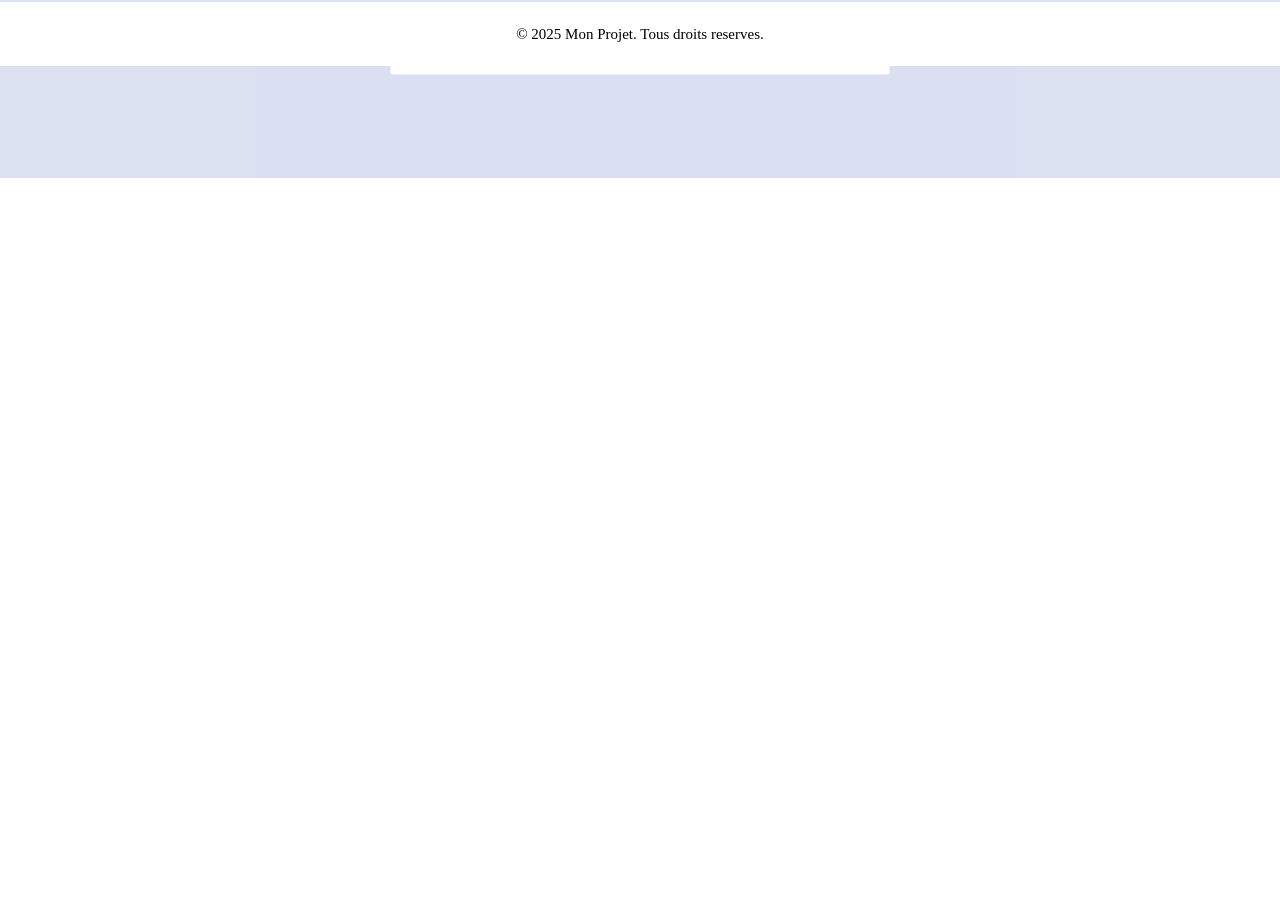
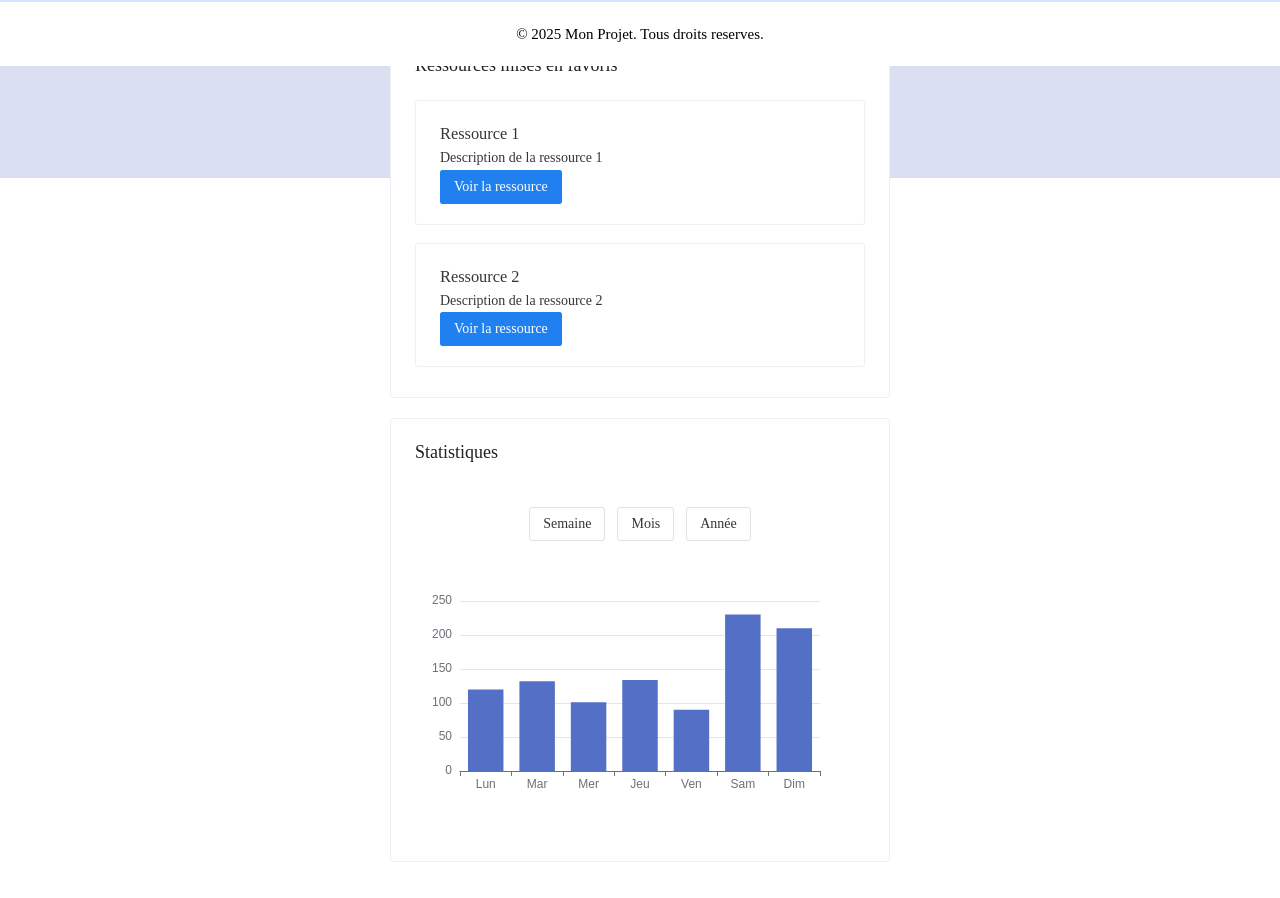
Before and after one commit to mat25/RE_SOURCES_RELATIONNELLES, a Vue app in the folder frontend/: page /profil in a window 1280 px wide. Shown: the part 734-1632 px from the top of the page. Before the commit the page ends 912 px from the top, so only its background shows below. Built offline with nearby package versions, Linux system fonts and the light colour scheme.

Commit message:
modification profil et BO

```diff
--- a/frontend/src/views/backOffice.vue
+++ b/frontend/src/views/backOffice.vue
@@ -12,15 +12,30 @@
                 :page-count="pageCountResources"
                 @update:page="handlePageChangeResources"
             />
+
             <n-form
                 v-if="showResourceForm"
                 :model="resourceForm"
+                label-placement="top"
                 @submit.prevent="submitResourceForm"
             >
+              <n-form-item label="Titre" path="title">
+                <n-input v-model:value="resourceForm.title" placeholder="Titre de la ressource" />
+              </n-form-item>
+              <n-form-item label="Description" path="description">
+                <n-input v-model:value="resourceForm.description" placeholder="Description" />
+              </n-form-item>
+              <n-form-item label="Lien Vidéo" path="videoLink">
+                <n-input v-model:value="resourceForm.videoLink" placeholder="Lien vidéo (facultatif)" />
+              </n-form-item>
+              <n-button type="primary" native-type="submit">Enregistrer</n-button>
+              <n-button @click="cancelResourceForm" style="margin-left: 10px">Annuler</n-button>
             </n-form>
-              <n-button @click="showAddResourceForm">Ajouter une Ressource</n-button>
+
+            <n-button @click="showAddResourceForm" style="margin-top: 20px">Ajouter une Ressource</n-button>
           </n-tab-pane>
 
+          <!-- Onglet Catégories -->
           <n-tab-pane name="categories" tab="Catégories">
             <n-table :columns="categoryColumns" :data="categoryData" />
             <n-form
@@ -32,6 +47,7 @@
             <n-button @click="showAddCategoryForm">Ajouter une Catégorie</n-button>
           </n-tab-pane>
 
+          <!-- Onglet Utilisateurs -->
           <n-tab-pane name="users" tab="Utilisateurs">
             <n-table :columns="userColumns" :data="userData" />
             <n-form v-if="showUserForm" :model="userForm" @submit.prevent="submitUserForm">
@@ -44,7 +60,7 @@
             </n-form>
             <n-button @click="showAddUserForm">Ajouter un Utilisateur</n-button>
             <n-button @click="showAddAdminForm">Ajouter un Admin</n-button>
-              <n-button @click="showAddHelperForm">Ajouter un moderateurs</n-button>
+            <n-button @click="showAddHelperForm">Ajouter un modérateur</n-button>
             <n-button @click="showAddSuperAdminForm">Ajouter un super Admin</n-button>
           </n-tab-pane>
         </n-tabs>
@@ -65,16 +81,11 @@
   NForm,
   NFormItem,
   NInput,
-    NSelect,
-    NRadioGroup,
-    NRadio,
-    NDatePicker,
-    NTag,
   NSpace,
-    NIcon,
   NPopconfirm,
-    NPagination,
+  NPagination
 } from 'naive-ui';
+import { h } from 'vue';
 
 export default {
   components: {
@@ -88,21 +99,52 @@
     NForm,
     NFormItem,
     NInput,
-      NSelect,
-      NRadioGroup,
-      NRadio,
-      NDatePicker,
-      NTag,
     NSpace,
-      NIcon,
     NPopconfirm,
-      NPagination,
+    NPagination
   },
   data() {
     return {
-        resourceColumns: [],
-        resourceData: [],
-        categoryOptions: [],
+      resourceColumns: [
+        { title: 'Titre', key: 'title' },
+        { title: 'Description', key: 'description' },
+        {
+          title: 'Lien Vidéo',
+          key: 'videoLink',
+          render(row) {
+            return row.videoLink
+                ? h('a', { href: row.videoLink, target: '_blank' }, 'Voir la vidéo')
+                : 'Aucun lien';
+          }
+        },
+        {
+          title: 'Actions',
+          key: 'actions',
+          render: (row) => {
+            return h(NSpace, {}, {
+              default: () => [
+                h(NButton, { size: 'small', onClick: () => this.editResource(row) }, 'Modifier'),
+                h(NPopconfirm, {
+                  onPositiveClick: () => this.deleteResource(row.id),
+                  positiveText: 'Oui',
+                  negativeText: 'Non'
+                }, {
+                  trigger: () => h(NButton, { size: 'small', type: 'error' }, 'Supprimer'),
+                  default: () => 'Supprimer cette ressource ?'
+                })
+              ]
+            });
+          }
+        }
+      ],
+      resourceData: [
+        {
+          id: 1,
+          title: 'Introduction à Vue.js',
+          description: 'Une ressource pour apprendre les bases de Vue 3.',
+          videoLink: 'https://www.youtube.com/watch?v=ZqgiuPt5QZo'
+        }
+      ],
       showResourceForm: false,
       resourceForm: {},
       currentPageResources: 1,
@@ -115,41 +157,60 @@
 
       userColumns: [],
       userData: [],
-        roleOptions: [],
       showUserForm: false,
       userForm: {},
       showAdminForm: false,
-        adminForm: {},
+      adminForm: {}
     };
   },
   methods: {
-      showAddResourceForm() {},
-      editResource() {},
-      cancelResourceForm() {},
-      submitResourceForm() {},
-      deleteResource() {},
-      toggleResourceStatus() {},
-      handleImageUpload() {},
-      handlePageChangeResources() {},
-
+    showAddResourceForm() {
+      this.resourceForm = {};
+      this.showResourceForm = true;
+    },
+    editResource(resource) {
+      this.resourceForm = { ...resource };
+      this.showResourceForm = true;
+    },
+    cancelResourceForm() {
+      this.showResourceForm = false;
+    },
+    submitResourceForm() {
+      if (this.resourceForm.id) {
+        // modification
+        const index = this.resourceData.findIndex(r => r.id === this.resourceForm.id);
+        if (index !== -1) {
+          this.resourceData.splice(index, 1, { ...this.resourceForm });
+        }
+      } else {
+        // ajout
+        const newId = this.resourceData.length
+            ? Math.max(...this.resourceData.map(r => r.id)) + 1
+            : 1;
+        this.resourceData.push({ ...this.resourceForm, id: newId });
+      }
+      this.showResourceForm = false;
+    },
+    deleteResource(id) {
+      this.resourceData = this.resourceData.filter(r => r.id !== id);
+    },
+    handlePageChangeResources(page) {
+      this.currentPageResources = page;
+    },
     showAddCategoryForm() {},
-      editCategory() {},
-      cancelCategoryForm() {},
     submitCategoryForm() {},
-      deleteCategory() {},
-
     showAddUserForm() {},
-      editUser() {},
-      cancelUserForm() {},
-      submitUserForm() {},
-      deleteUser() {},
-      toggleUserStatus() {},
-
     showAddAdminForm() {},
     showAddHelperForm() {},
     showAddSuperAdminForm() {},
-      cancelAdminForm() {},
-      submitAdminForm() {},
-    },
+    submitUserForm() {},
+    submitAdminForm() {}
+  }
 };
 </script>
+
+<style scoped>
+h1 {
+  margin-bottom: 20px;
+}
+</style>
--- a/frontend/src/views/profil.vue
+++ b/frontend/src/views/profil.vue
@@ -2,17 +2,13 @@
   <div class="profile-container">
     <n-card :hoverable="true" class="profile-card">
       <n-space align="center">
-        <n-avatar
-            round
-            size="100"
-            src="https://randomuser.me/api/portraits/men/1.jpg"
-        />
+        <n-avatar round size="100" src="https://randomuser.me/api/portraits/men/1.jpg" />
 
         <div class="profile-info">
           <p><strong>Nom :</strong> Doe</p>
           <p><strong>Prénom :</strong> John</p>
           <p><strong>Email :</strong> john.doe@example.com</p>
-          <p><strong>Date inscrition :</strong> 11/04/2025</p>
+          <p><strong>Date inscription :</strong> 11/04/2025</p>
           <p><strong>Mot de passe :</strong> ********
             <n-button text @click="showPasswordModal">Modifier</n-button>
           </p>
@@ -23,6 +19,27 @@
         <n-button type="primary" @click="editProfile">Modifier</n-button>
         <n-button @click="viewSettings">Paramètres</n-button>
       </n-space>
+    </n-card>
+
+    <n-card class="favorites-section" title="Ressources mises en favoris" style="margin-top: 20px;">
+      <n-space vertical>
+        <n-card v-for="resource in favoriteResources" :key="resource.id" class="resource-card">
+          <h3>{{ resource.title }}</h3>
+          <p>{{ resource.description }}</p>
+          <n-button type="info" @click="goToResource(resource.id)">Voir la ressource</n-button>
+        </n-card>
+      </n-space>
+    </n-card>
+
+    <n-card class="stats-section" title="Statistiques" style="margin-top: 20px;">
+      <n-space justify="center" class="n-button-group">
+        <n-button @click="selectedChart = 'week'">Semaine</n-button>
+        <n-button @click="selectedChart = 'month'">Mois</n-button>
+        <n-button @click="selectedChart = 'year'">Année</n-button>
+      </n-space>
+      <div class="stats-container">
+        <v-chart :option="chartOption" style="height: 300px; width: 100%;" />
+      </div>
     </n-card>
 
     <n-modal v-model:show="showModal" preset="card" title="Modifier le mot de passe">
@@ -46,64 +63,144 @@
   </div>
 </template>
 
-<script>
-export default {
-  name: 'ProfilePage',
-  data() {
-    return {
-      showModal: false,
-      lastPassword: '',
-      newPassword: '',
-      confirmPassword: '',
-      passwordError: ''
-    };
+<script setup>
+import { ref, computed } from 'vue'
+import VChart from 'vue-echarts'
+import { use } from 'echarts/core'
+import { LineChart, BarChart } from 'echarts/charts'
+import {
+  TitleComponent,
+  TooltipComponent,
+  GridComponent,
+  LegendComponent
+} from 'echarts/components'
+import { CanvasRenderer } from 'echarts/renderers'
+
+use([
+  LineChart,
+  BarChart,
+  TitleComponent,
+  TooltipComponent,
+  GridComponent,
+  LegendComponent,
+  CanvasRenderer
+])
+
+const showModal = ref(false)
+const lastPassword = ref('')
+const newPassword = ref('')
+const confirmPassword = ref('')
+const passwordError = ref('')
+const selectedChart = ref('week')
+
+const favoriteResources = ref([
+  { id: 1, title: 'Ressource 1', description: 'Description de la ressource 1' },
+  { id: 2, title: 'Ressource 2', description: 'Description de la ressource 2' }
+])
+
+const weekChart = ref({
+  tooltip: { trigger: 'axis' },
+  xAxis: { type: 'category', data: ['Lun', 'Mar', 'Mer', 'Jeu', 'Ven', 'Sam', 'Dim'] },
+  yAxis: { type: 'value' },
+  series: [
+    {
+      name: 'Consultations',
+      type: 'bar',
+      data: [120, 132, 101, 134, 90, 230, 210]
+    }
+  ]
+})
+
+const monthChart = ref({
+  tooltip: { trigger: 'axis' },
+  xAxis: {
+    type: 'category',
+    data: Array.from({ length: 30 }, (_, i) => `Jour ${i + 1}`)
   },
-  methods: {
-    editProfile() {
-      console.log('Modification du profil');
-    },
-    viewSettings() {
-      console.log('Ouverture des paramètres');
-    },
-    showPasswordModal() {
-      this.showModal = true;
-    },
-    changePassword() {
-      if (!this.newPassword) {
-        this.passwordError = "Le mot de passe est requis.";
-        return;
-      }
-      if (this.newPassword.length < 6) {
-        this.passwordError = "Le mot de passe doit contenir au moins 6 caractères.";
-        return;
-      }
-      if (!/[A-Z]/.test(this.newPassword)) {
-        this.passwordError = "Le mot de passe doit contenir au moins une majuscule.";
-        return;
-      }
-      if (!/\d/.test(this.newPassword)) {
-        this.passwordError = "Le mot de passe doit contenir au moins un chiffre.";
-        return;
-      }
-      if (this.newPassword !== this.confirmPassword) {
-        this.passwordError = "Les mots de passe ne correspondent pas.";
-        return;
-      }
+  yAxis: { type: 'value' },
+  series: [
+    {
+      name: 'Consultations',
+      type: 'line',
+      smooth: true,
+      data: Array.from({ length: 30 }, () => Math.floor(Math.random() * 200) + 50)
+    }
+  ]
+})
 
-      this.passwordError = '';
-      this.showModal = false;
-      console.log("Mot de passe changé avec succès !");
+const yearChart = ref({
+  tooltip: { trigger: 'axis' },
+  xAxis: {
+    type: 'category',
+    data: ['Jan', 'Fév', 'Mar', 'Avr', 'Mai', 'Juin', 'Juil', 'Août', 'Sep', 'Oct', 'Nov', 'Déc']
+  },
+  yAxis: { type: 'value' },
+  series: [
+    {
+      name: 'Consultations',
+      type: 'bar',
+      data: [820, 932, 901, 934, 1290, 1330, 1320, 1450, 1200, 1100, 950, 1230]
     }
+  ]
+})
+
+const chartOption = computed(() => {
+  if (selectedChart.value === 'month') return monthChart.value
+  if (selectedChart.value === 'year') return yearChart.value
+  return weekChart.value
+})
+
+function editProfile() {
+  console.log('Modification du profil')
+}
+
+function viewSettings() {
+  console.log('Ouverture des paramètres')
+}
+
+function showPasswordModal() {
+  showModal.value = true
+}
+
+function changePassword() {
+  if (!newPassword.value) {
+    passwordError.value = 'Le mot de passe est requis.'
+    return
   }
-};
+  if (newPassword.value.length < 6) {
+    passwordError.value = 'Le mot de passe doit contenir au moins 6 caractères.'
+    return
+  }
+  if (!/[A-Z]/.test(newPassword.value)) {
+    passwordError.value = 'Le mot de passe doit contenir au moins une majuscule.'
+    return
+  }
+  if (!/\d/.test(newPassword.value)) {
+    passwordError.value = 'Le mot de passe doit contenir au moins un chiffre.'
+    return
+  }
+  if (newPassword.value !== confirmPassword.value) {
+    passwordError.value = 'Les mots de passe ne correspondent pas.'
+    return
+  }
+
+  passwordError.value = ''
+  showModal.value = false
+  console.log('Mot de passe changé avec succès !')
+}
+
+function goToResource(id) {
+  console.log('Redirection vers la ressource', id)
+  // Exemple : this.$router.push({ name: 'resource-detail', params: { id } })
+}
 </script>
 
 <style scoped>
 .profile-container {
   display: flex;
-  justify-content: center;
+  flex-direction: column;
   align-items: center;
-  height: 100vh;
+  padding: 40px 20px;
 }
 
 .profile-card {
@@ -123,4 +220,25 @@ export default {
   color: red;
   font-size: 14px;
 }
+
+.favorites-section,
+.stats-section {
+  width: 500px;
+}
+
+.resource-card {
+  margin-bottom: 10px;
+}
+
+.stats-container {
+  min-height: 300px;
+  display: flex;
+  justify-content: center;
+  align-items: center;
+}
+
+.n-button-group {
+  display: inline-block;
+  margin-top: 20px;
+}
 </style>
```
Lines whose indentation alone changed are shown as unchanged.
